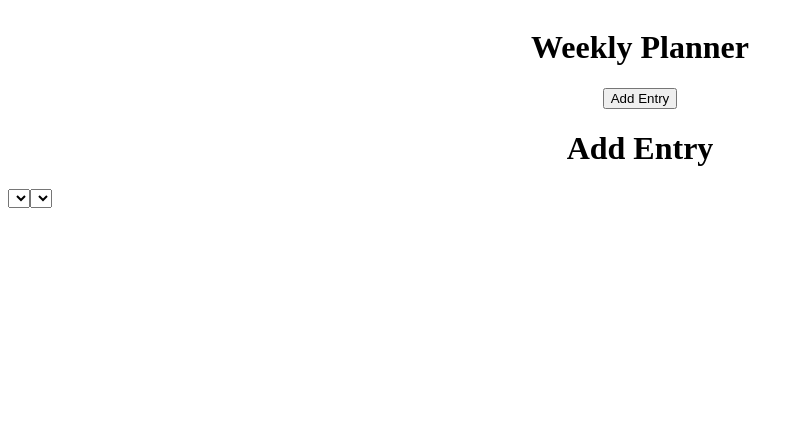
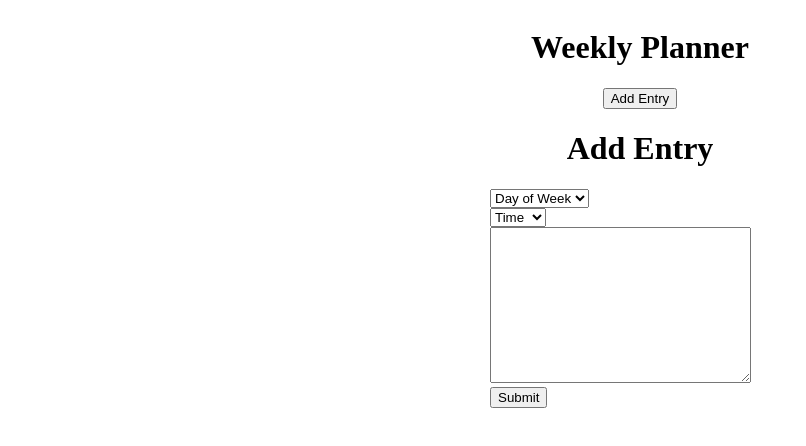
Before and after one commit to Jc-Leon/week-planner, a plain HTML site: page index.html in a window 1280 px wide. Shown: the whole page, without its empty margins (0-806 px from the left). Drawn offline with Linux system fonts and the light colour scheme.

Commit message:
add entry modal in progress

```diff
--- a/index.html
+++ b/index.html
@@ -1,10 +1,10 @@
 <!DOCTYPE html>
 <html lang="en">
   <head>
-  <meta charset="UTF-8">
-  <meta name="viewport" content="width=device-width, initial-scale=1.0">
+    <meta charset="UTF-8" />
+    <meta name="viewport" content="width=device-width, initial-scale=1.0" />
     <title>Week Planner</title>
-  <link rel="stylesheet" href="styles.css">
+    <link rel="stylesheet" href="styles.css" />
   </head>
   <body>
     <header>
@@ -22,11 +22,56 @@
     <div class="modal">
       <div class="modal-content">
         <div class="row justify-center">
-        <h1>Add Entry</h1>
+        <div class="col-full">
+          <h1 class="text-center">Add Entry</h1>
+        </div>
         </div>
         <div class="row">
-        <select></select>
-        <select></select>
+          <form>
+            <div class="select-day">
+          <select>
+            <option value="">Day of Week</option>
+            <option value="">Monday</option>
+            <option value="">Tuesday</option>
+            <option value="">Wednesday</option>
+            <option value="">Thursday</option>
+            <option value="">Friday</option>
+            <option value="">Saturday</option>
+            <option value="">Sunday</option>
+          </select>
+          </div>
+          <div class="select-time">
+          <select>
+            <option value="">Time</option>
+            <option value="">00:00</option>
+            <option value="">01:00</option>
+            <option value="">02:00</option>
+            <option value="">03:00</option>
+            <option value="">04:00</option>
+            <option value="">05:00</option>
+            <option value="">06:00</option>
+            <option value="">07:00</option>
+            <option value="">08:00</option>
+            <option value="">09:00</option>
+            <option value="">10:00</option>
+            <option value="">11:00</option>
+            <option value="">12:00</option>
+            <option value="">13:00</option>
+            <option value="">14:00</option>
+            <option value="">15:00</option>
+            <option value="">16:00</option>
+            <option value="">17:00</option>
+            <option value="">18:00</option>
+            <option value="">19:00</option>
+            <option value="">20:00</option>
+            <option value="">21:00</option>
+            <option value="">22:00</option>
+            <option value="">23:00</option>
+          </select>
+          </div>
+          <textarea name="" id="" cols="30" rows="10"></textarea>
+          <button>Submit</button>
+          </form>
         </div>
       </div>
     </div>
--- a/styles.css
+++ b/styles.css
@@ -5,3 +5,16 @@
 .row {
   display: flex;
 }
+
+.col-full {
+  flex-basis: 100%;
+}
+
+.modal-content {
+  max-width: 300px;
+  margin: 0 auto;
+}
+
+.text-center {
+  text-align: center;
+}
```
Lines whose indentation alone changed are shown as unchanged.
